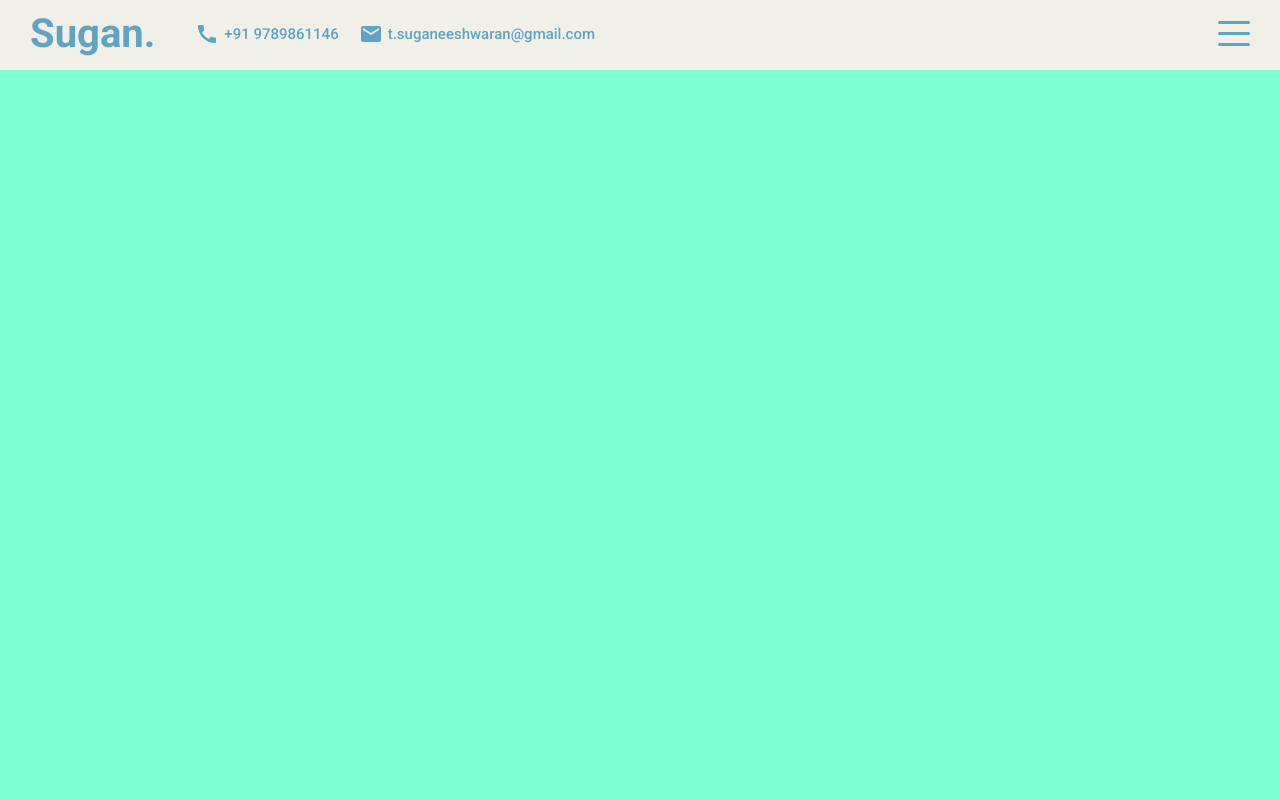
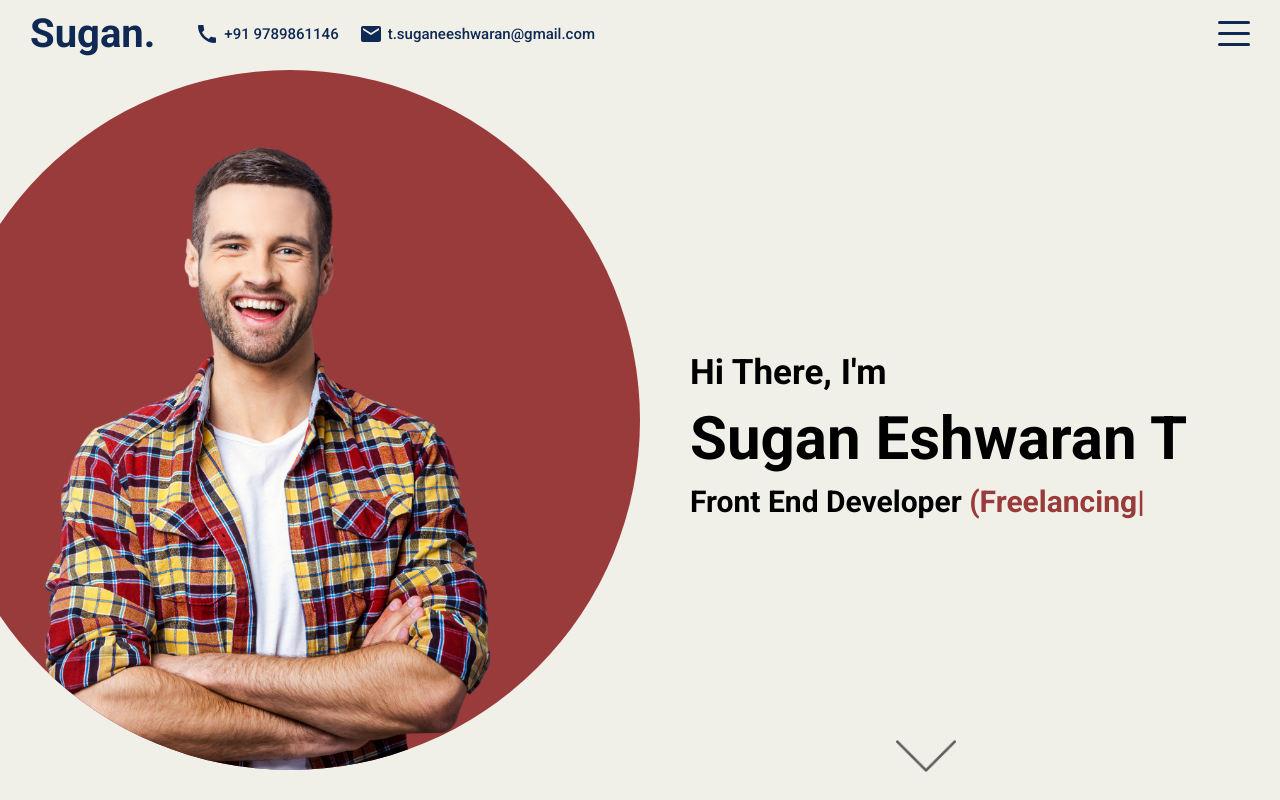
Before and after one commit to ItsMeSugan/Sugan-s-Porfolio, a React (Vite) app: page / in a window 1280 px wide. Built offline with nearby package versions, Linux system fonts and the light colour scheme.

Commit message:
intro page with ityped animation

```diff
--- a/package.json
+++ b/package.json
@@ -14,6 +14,7 @@
     "@emotion/styled": "^11.11.0",
     "@mui/icons-material": "^5.14.14",
     "@mui/material": "^5.14.14",
+    "ityped": "^1.0.3",
     "react": "^18.2.0",
     "react-dom": "^18.2.0",
     "react-icons": "^4.11.0",
--- a/src/App.jsx
+++ b/src/App.jsx
@@ -13,13 +13,13 @@ function App() {
   return (
     <div className="app">
       <Topbar menuOpen={menuOpen} setMenuOpen={setMenuOpen} />
-      <Menu menuOpen={menuOpen} setMenuOpen={setMenuOpen}/>
+      <Menu menuOpen={menuOpen} setMenuOpen={setMenuOpen} />
       <div className="sections">
         <Intro />
+        <Portfolio />
         <Works />
+        <Contact />
         <Testimonial />
-        <Contact />
-        <Portfolio />
       </div>
     </div>
   );
--- a/src/components/into/Intro.jsx
+++ b/src/components/into/Intro.jsx
@@ -1,7 +1,41 @@
+import { useEffect, useRef } from "react";
 import "./intro.scss";
+import { init } from "ityped";
 
 function Intro() {
-  return <div className="intro" id="intro"></div>;
+  const textRef = useRef();
+
+  useEffect(() => {
+    init(textRef.current, {
+      showCursor: true,
+      backDelay: 1500,
+      backSpeed: 60,
+      strings: ["(React App)", "(Freelancing)", "(Designing)"],
+    });
+    // console.log(textRef.current);
+  }, []);
+
+  return (
+    <div className="intro" id="intro">
+      <div className="left">
+        <div className="imgContainer">
+          <img src="assets/man.png" alt="Profile picture" />
+        </div>
+      </div>
+      <div className="right">
+        <div className="wrapper">
+          <h2>Hi There, I'm</h2>
+          <h1>Sugan Eshwaran T</h1>
+          <h3>
+            Front End Developer <span ref={textRef}></span>
+          </h3>
+        </div>
+        <a href="#portfolio">
+          <img src="assets/down.png" alt="down arrow" />
+        </a>
+      </div>
+    </div>
+  );
 }
 
 export default Intro;
--- a/src/components/into/intro.scss
+++ b/src/components/into/intro.scss
@@ -1,3 +1,85 @@
 .intro {
-  background-color: aquamarine;
+  background-color: #f1f0e8;
+  display: flex;
+
+  .left {
+    flex: 1;
+    background-color: #f1f0e8;
+    overflow: hidden;
+
+    .imgContainer {
+      width: 700px;
+      height: 700px;
+      background-color: #9a3b3b;
+      border-radius: 50%;
+      display: flex;
+      align-items: flex-end;
+      justify-content: center;
+      float: right;
+
+      img {
+        height: 90%;
+      }
+    }
+  }
+  .right {
+    flex: 1;
+    position: relative;
+
+    .wrapper {
+      width: 100%;
+      height: 100%;
+      padding-left: 50px;
+      display: flex;
+      flex-direction: column;
+      justify-content: center;
+
+      h1 {
+        font-size: 60px;
+        margin: 10px 0;
+      }
+
+      h2 {
+        font-size: 35px;
+      }
+      h3 {
+        font-size: 30px;
+
+        span {
+          font-size: inherit;
+          color: #9a3b3b;
+        }
+
+        .ityped-cursor {
+          animation: blink 1s infinite;
+        }
+
+        @keyframes blink {
+          50% {
+            opacity: 1;
+          }
+          100% {
+            opacity: 0;
+          }
+        }
+      }
+    }
+
+    a {
+      position: absolute;
+      bottom: 10px;
+      left: 40%;
+
+      img {
+        width: 60px;
+        animation: arrowBlink 1s infinite;
+
+        @keyframes arrowBlink {
+          100% {
+            opacity: 50%;
+          }
+        }
+      }
+    }
+  }
 }
--- a/src/components/menu/Menu.jsx
+++ b/src/components/menu/Menu.jsx
@@ -8,7 +8,7 @@ function Menu({ menuOpen, setMenuOpen }) {
           <a href="#intro">Home</a>
         </li>
         <li onClick={() => setMenuOpen(false)}>
-          <a href="#work">Works</a>
+          <a href="#works">Works</a>
         </li>
         <li onClick={() => setMenuOpen(false)}>
           <a href="#contact">Contact</a>
--- a/src/components/portfolio/Portfolio.jsx
+++ b/src/components/portfolio/Portfolio.jsx
@@ -1,7 +1,24 @@
 import "./portfolio.scss";
 
 function Portfolio() {
-  return <div className="portfolio" id="portfolio"></div>;
+  return (
+    <div className="portfolio" id="portfolio">
+      <h1>Protfolio</h1>
+      <ul>
+        <li>Featured</li>
+        <li>Web App</li>
+        <li>Mobile App</li>
+        <li>Design</li>
+        <li>Branding</li>
+      </ul>
+      <div className="container">
+        <div className="item">
+          <img src="" alt="" />
+          <h3>Banking App</h3>
+        </div>
+      </div>
+    </div>
+  );
 }
 
 export default Portfolio;
--- a/src/components/testimonials/Testimonial.jsx
+++ b/src/components/testimonials/Testimonial.jsx
@@ -1,7 +1,7 @@
 import "./testimonials.scss";
 
 function Testimonial() {
-  return <div className="testimonial" id="testimonial">uiopoi</div>;
+  return <div className="testimonial" id="testimonial"></div>;
 }
 
 export default Testimonial;
--- a/src/global.scss
+++ b/src/global.scss
@@ -1 +1 @@
-$mainColor: #61a3c2;
+$mainColor: #0E2954;
--- a/src/main.jsx
+++ b/src/main.jsx
@@ -3,7 +3,7 @@ import ReactDOM from "react-dom/client";
 import App from "./App.jsx";
 
 ReactDOM.createRoot(document.getElementById("root")).render(
-  <React.StrictMode>
+  // <React.StrictMode>
     <App />
-  </React.StrictMode>
+  // </React.StrictMode>
 );
```
Also changed, not shown: 1 other file (tests, documents, lock files or other folders).
